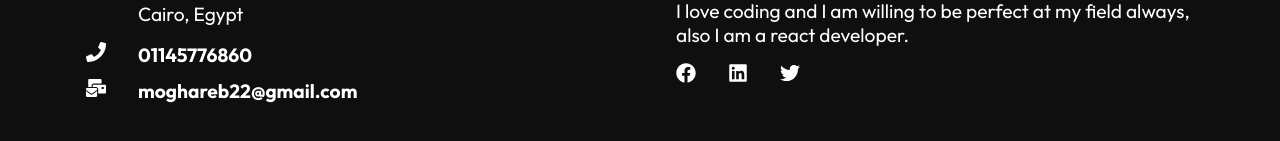
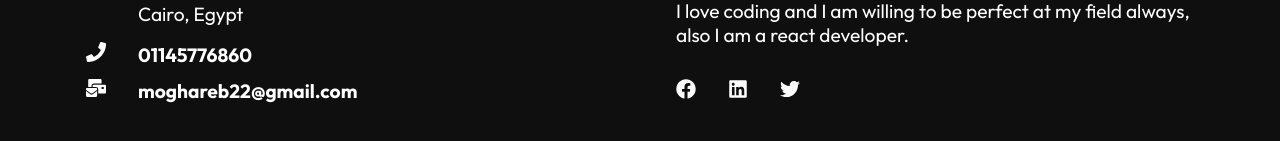
Before and after one commit to Ghareeb22/Ghareb-Portfolio, a React (Create React App) app: page / in a window 1280 px wide. Shown: the part 1727-1868 px from the top of the page. Built offline with nearby package versions, Linux system fonts and the light colour scheme.

Commit message:
Update footer.css

```diff
--- a/src/Componentes/footer.css
+++ b/src/Componentes/footer.css
@@ -33,8 +33,9 @@
   padding: 1rem;
 }
 .social {
-    margin-top: 1rem;
+  margin-top: 2rem;
 }
+
 h4 {
   font-size: 1.2rem;
   padding-bottom: 0.7rem;
```
Lines whose indentation alone changed are shown as unchanged.
